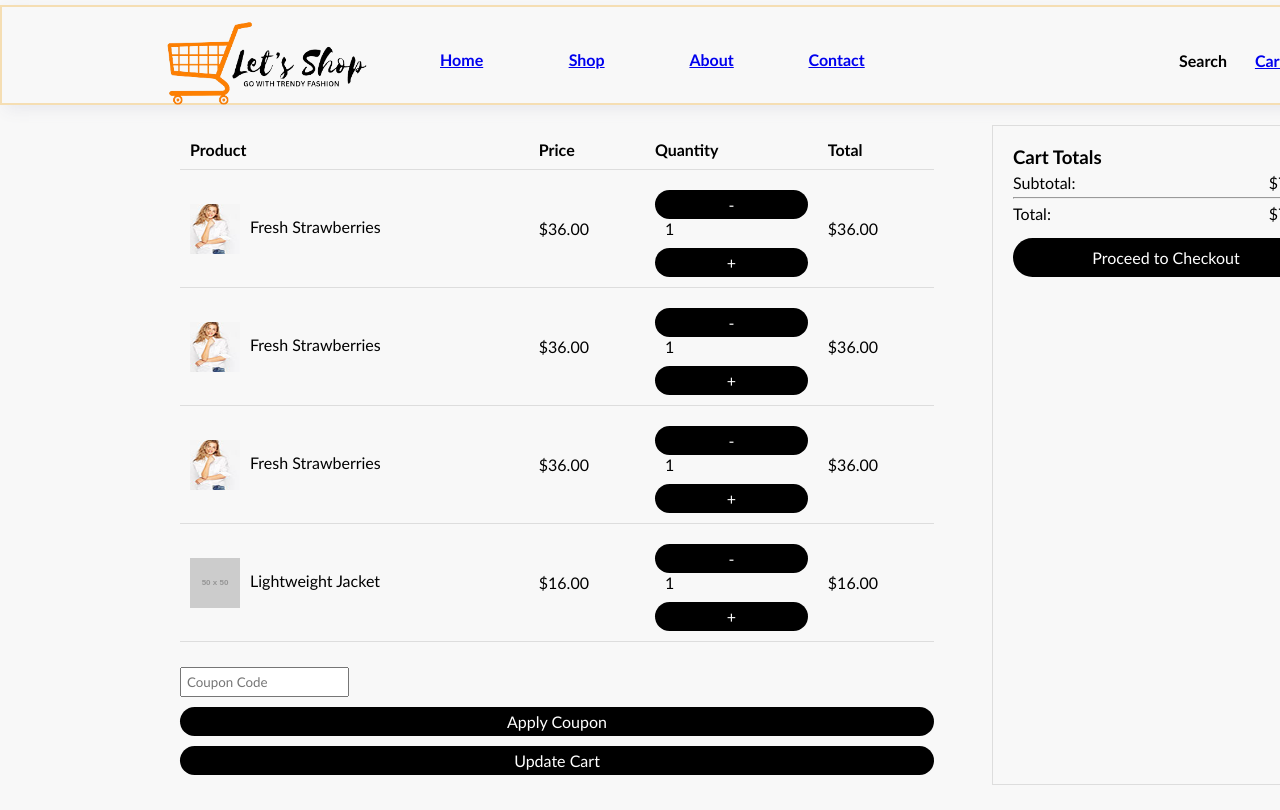
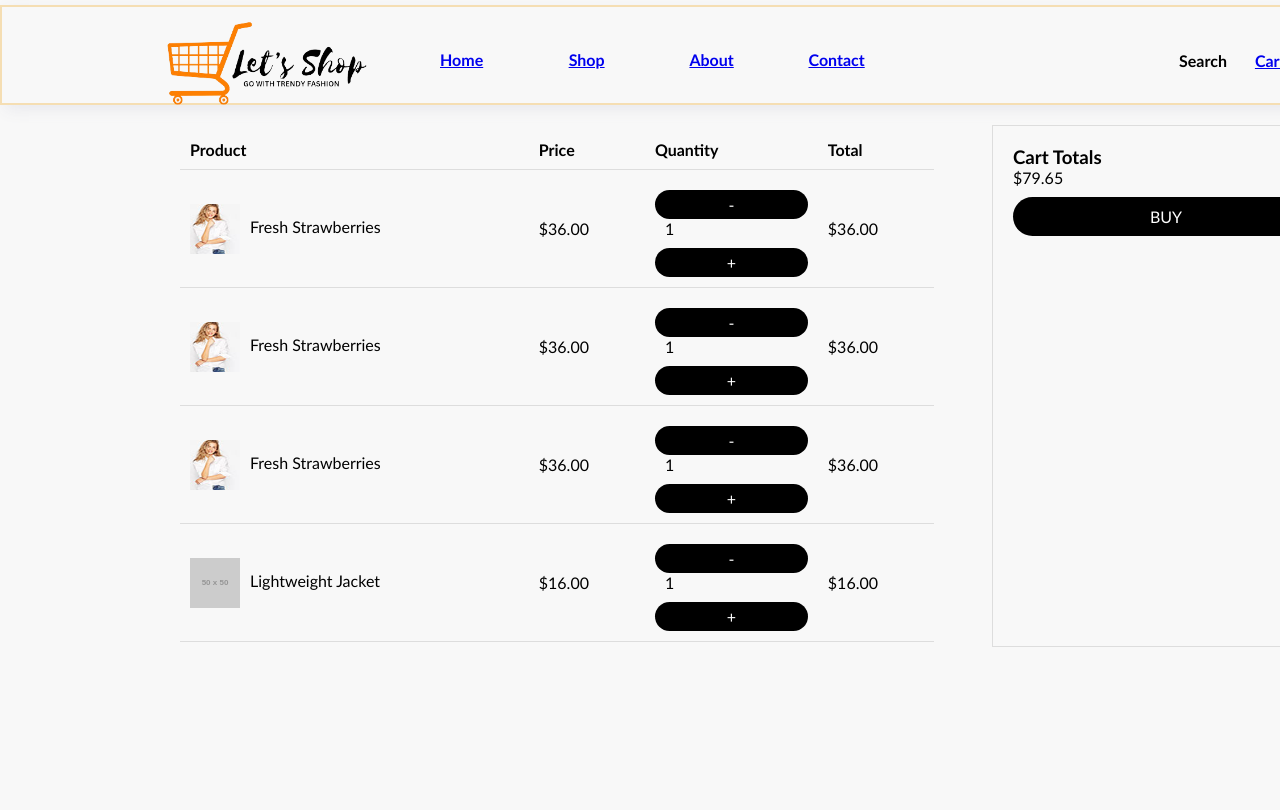
Before and after one commit to Vipulsingh972/LetsShop, a React (Create React App) app: page /cart in a window 1280 px wide. Built offline with nearby package versions, Linux system fonts and the light colour scheme.

Commit message:
cart is updated

```diff
--- a/src/Components/Cart.js
+++ b/src/Components/Cart.js
@@ -77,22 +77,22 @@ const Cart = () => {
             </tr>
           </tbody>
         </table>
-        <div className="cart-buttons">
+        {/* <div className="cart-buttons">
           <input type="text" placeholder="Coupon Code" />
           <button>Apply Coupon</button>
           <button>Update Cart</button>
-        </div>
+        </div> */}
       </div>
       <div className="cart-totals">
-        <h3>Cart Totals</h3>
-        <p>
+        <h3>Cart Totals</h3>  <span>$79.65</span>
+        {/* <p>
           Subtotal: <span>$79.65</span>
         </p>
         <hr />
         <p>
           Total: <span>$79.65</span>
-        </p>
-        <button className="checkout-btn">Proceed to Checkout</button>
+        </p> */}
+        <button className="checkout-btn">BUY</button>
       </div>
     </div>
   );
```
